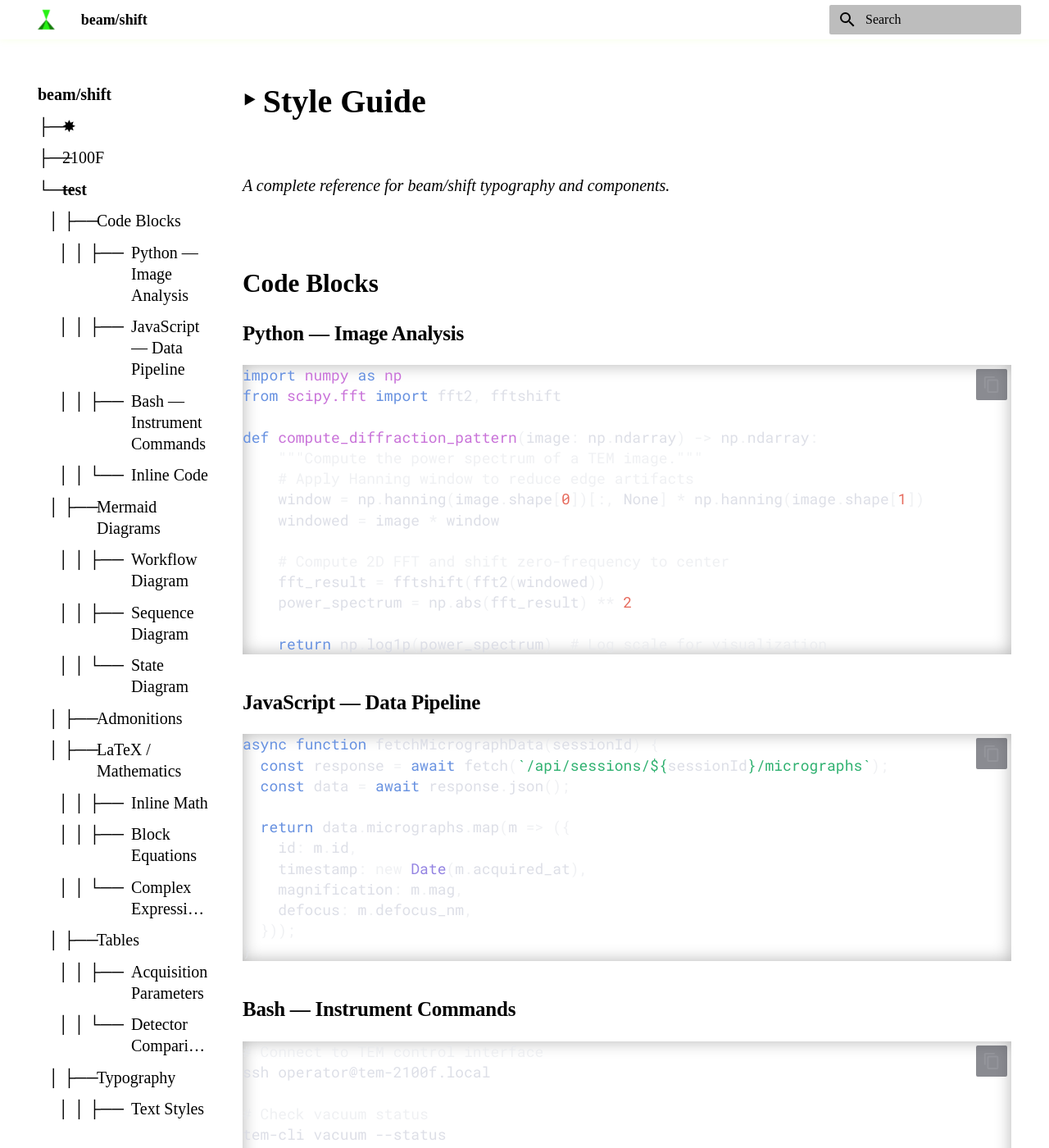
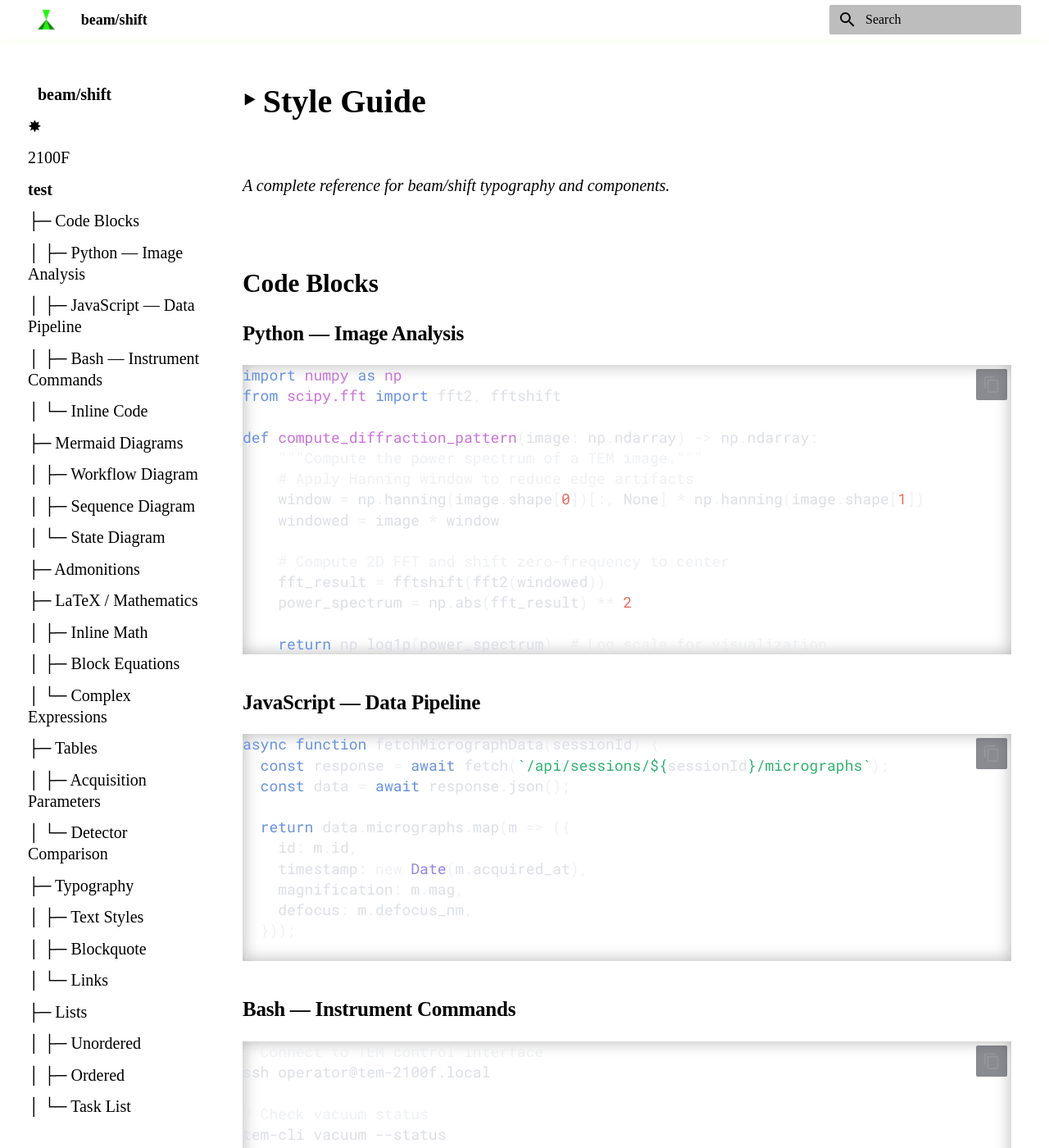
Before and after one commit to isabelburgos/site, an MkDocs documentation site: the page built from docs/test.md, in a window 1280 px wide and 1400 px high. Shown: the whole window at 82% size. Built offline with MkDocs 1.6.1 and Material for MkDocs 9.7.7, drawn with Linux system fonts in a browser that asks for light colours.

Commit message:
Fix CSS livereload for token files and improve navigation styling
- Add .obsidian/snippets to mkdocs watch list for live CSS editing
- Update symlinks to point to .obsidian/snippets (source of truth)
- Refine navigation tree branch characters and spacing
- Improve mobile/fullscreen navigation styling
- Update callout border colors to use full border instead of left only

Co-Authored-By: Claude Sonnet 4.5 <noreply@anthropic.com>

```diff
--- a/docs/styles.css
+++ b/docs/styles.css
@@ -163,8 +163,7 @@ body::before {
 .md-nav {
   font-size: var(--token-font-size-sm);
 }
-
-
+/* mobile / small browser window */
 @media (max-width: 76.1875em) {
   .md-sidebar--primary .md-nav__list {
     background-color: var(--bg-alt) !important;
@@ -173,7 +172,17 @@ body::before {
   .md-nav--primary {
     background-color: var(--bg-alt) !important;
 }
+}
 
+/* fullscreen */
+@media (min-width:76.25em) {
+  /* Remove the border on active - conflicts with tree aesthetic */
+  .md-nav--integrated>.md-nav__list>.md-nav__item--active .md-nav--secondary {
+    border-left: none !important;
+  }
+  .md-nav--primary .md-nav__list {
+    padding-left: 0px !important;
+  }
 }
 
 .md-nav__title {
@@ -193,52 +202,29 @@ body::before {
 .md-nav__link {
   color: var(--fg-dim);
   transition: all var(--token-transition-fast);
-  padding-left: 1.5rem;
+  /* padding-left: 1.5rem; */
   position: relative;
 }
 
-/* Add tree branch characters before links */
-.md-nav__list > .md-nav__item > .md-nav__link::before {
-  content: "├── ";
-  position: absolute;
-  left: 0;
+/* Nested items - add vertical line and branch */
+.md-nav__item .md-nav__list .md-nav__item > .md-nav__link ::before{
+  content: "├─ ";
   color: var(--border);
-  font-weight: normal;
 }
-
 /* Last item gets different character */
-.md-nav__list > .md-nav__item:last-child > .md-nav__link::before {
-  content: "└── ";
+.md-nav__item .md-nav__list .md-nav__item:last-child > .md-nav__link ::before{
+  content: "└─ "
 }
 
 /* Nested items - add vertical line and branch */
-.md-nav__item .md-nav__list .md-nav__item > .md-nav__link {
-  padding-left: 3rem;
+.md-nav__item .md-nav__list .md-nav__item .md-nav__list .md-nav__item > .md-nav__link ::before{
+  content: "│ ├─ "
+}
+/* Last item gets different character */
+.md-nav__item .md-nav__list .md-nav__item .md-nav__list .md-nav__item:last-child > .md-nav__link ::before{
+  content: "│ └─ "
 }
 
-.md-nav__item .md-nav__list .md-nav__item > .md-nav__link::before {
-  content: "│   ├── ";
-  left: 0;
-  color: var(--border);
-}
-
-.md-nav__item .md-nav__list .md-nav__item:last-child > .md-nav__link::before {
-  content: "│   └── ";
-}
-
-/* Third level nesting */
-.md-nav__item .md-nav__list .md-nav__item .md-nav__list .md-nav__item > .md-nav__link {
-  padding-left: 4.5rem;
-}
-
-.md-nav__item .md-nav__list .md-nav__item .md-nav__list .md-nav__item > .md-nav__link::before {
-  content: "│   │   ├── ";
-  color: var(--border);
-}
-
-.md-nav__item .md-nav__list .md-nav__item .md-nav__list .md-nav__item:last-child > .md-nav__link::before {
-  content: "│   │   └── ";
-}
 
 /* Folders/sections get trailing slash */
 .md-nav__item--nested > .md-nav__link::after {
@@ -256,16 +242,13 @@ body::before {
   color: var(--token-accent) !important;
   font-weight: 600;
 }
-
-/* Remove the border on active - conflicts with tree aesthetic */
-.md-nav__link--active {
-  border-left: none !important;
+.md-nav__link--active ::before {
+  color: var(--border) !important;
+}
+.md-nav__link:hover ::before {
+  text-shadow: none !important;
 }
 
-/* Nested nav items */
-.md-nav__item--nested > .md-nav__link {
-  color: var(--fg);
-}
 
 /* =========================
    Typography — Monospace Terminal
@@ -412,18 +395,18 @@ body::before {
 .md-typeset summary {
   background: var(--bg-code);
   font-weight: 600;
-  text-transform: uppercase;
+  /* text-transform: uppercase; */
   letter-spacing: var(--token-letter-spacing-wide);
   font-size: var(--token-font-size-sm);
   padding: 0.6em 1em;
 }
 
 /* Callout type colors */
-.md-typeset .admonition.note      { border-left-color: var(--token-cyan); }
-.md-typeset .admonition.tip       { border-left-color: var(--accent); }
-.md-typeset .admonition.info      { border-left-color: var(--token-lavender); }
-.md-typeset .admonition.warning   { border-left-color: var(--token-amber); }
-.md-typeset .admonition.danger    { border-left-color: var(--token-danger); }
+.md-typeset .admonition.note      { border-color: var(--token-cyan);}
+.md-typeset .admonition.tip       { border-color: var(--accent); }
+.md-typeset .admonition.info      { border-color: var(--token-lavender); }
+.md-typeset .admonition.warning   { border-color: var(--token-amber); }
+.md-typeset .admonition.danger    { border-color: var(--token-danger); }
 
 /* =========================
    Tables — Data Grid
--- a/docs/tokens-layout.css
+++ b/docs/tokens-layout.css
@@ -1 +1 @@
-../../shared/tokens-layout.css
+../../.obsidian/snippets/tokens-layout.css
--- a/docs/tokens-palette-website.css
+++ b/docs/tokens-palette-website.css
@@ -1 +1 @@
-../../shared/tokens-palette-website.css
+../../.obsidian/snippets/tokens-palette-website.css
--- a/mkdocs.yml
+++ b/mkdocs.yml
@@ -5,8 +5,8 @@ hooks:
   - overrides/hooks.py
 
 watch:
-  - docs
-  - ../shared  # Watch token CSS files for live reload
+  - docs  # Main content and styles
+  - ../.obsidian/snippets  # Token CSS files (source of truth)
 
 # Security: Exclude patterns (defense in depth)
 exclude_docs: |
```
